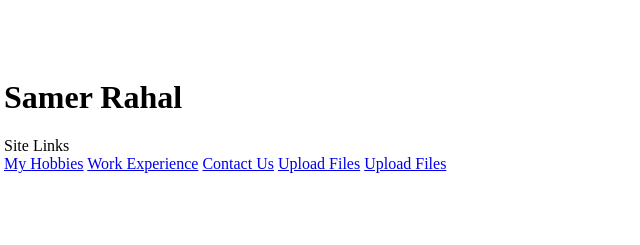
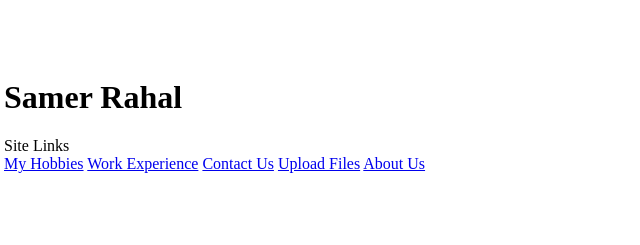
Before and after one commit to samerrahaluser/cv, a plain HTML site: page index.html in a window 1280 px wide. Shown: the top 245 px of the page, 216-856 px from the left. Drawn offline with Linux system fonts and the light colour scheme.

Commit message:
Fixed the hyperlink label

```diff
--- a/index.html
+++ b/index.html
@@ -16,7 +16,7 @@
         <a href="experience.html">Work Experience</a>
         <a href="contactus.html">Contact Us</a>
         <a href="file.html">Upload Files</a>
-        <a href="aboutus.html">Upload Files</a>
+        <a href="aboutus.html">About Us</a>
       </td>
     </tr>
   </table>
```
